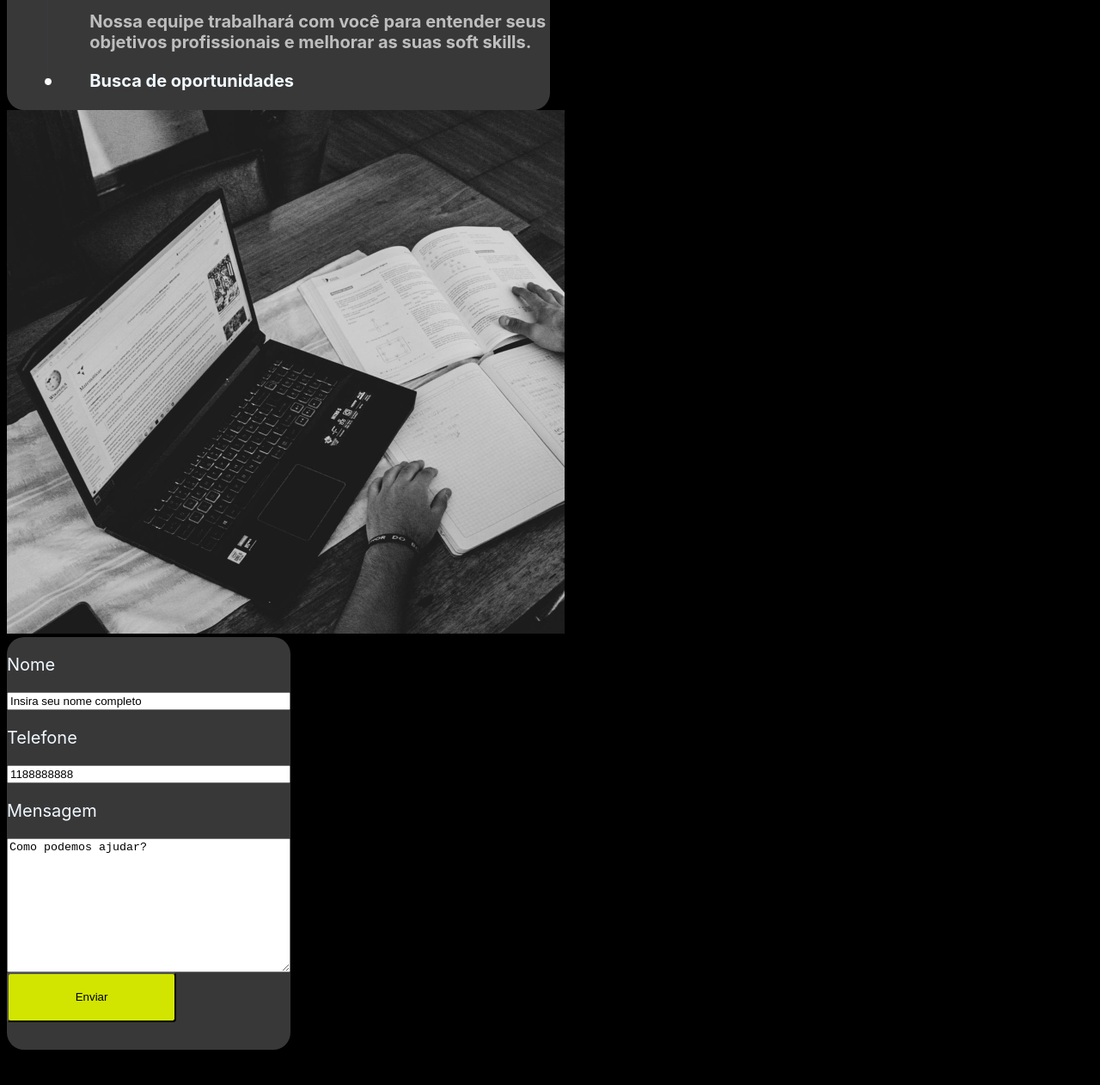
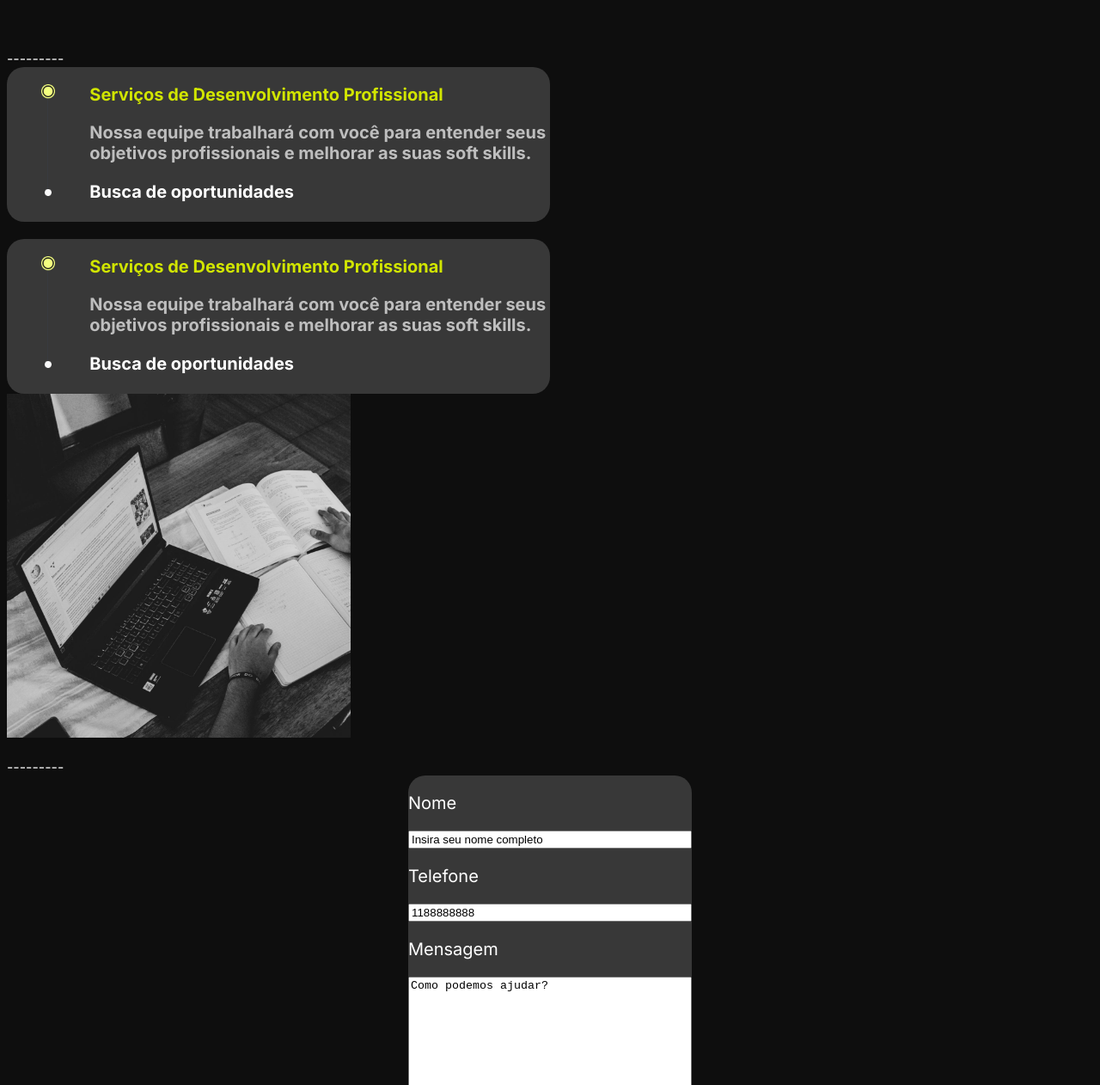
Before and after one commit to dev-bars/site_coderhouse, a plain HTML site: page index.html in a window 1280 px wide. Shown: the part 742-2004 px from the top of the page at 86% size. Before the commit the page ends 1971 px from the top, so only its background shows below. Drawn offline with Linux system fonts and the light colour scheme.

Commit message:
Ajustes de alinhamentos

```diff
--- a/index.html
+++ b/index.html
@@ -24,7 +24,7 @@
     </section>
 </header>
 
-    <main class="cursos">
+<main class="cursos">
         <div>
             <h1 class="textocentro">
                 Cursos online e ao vivo para <br><span class="cortextoverde">transformar sua realidade</span> <br>em
@@ -32,7 +32,7 @@
             </h1>
         </div>
         <div>
-            <p class="textocentro">Aulas online e ao vivo ministradas por referências do mercado digital, com foco
+            <p class="textocentro margembaixo40">Aulas online e ao vivo ministradas por referências do mercado digital, com foco
                 100% prático, mentorias personalizadas e acesso a uma comunidade de +280.000
                 estudantes.</p>
         </div>
@@ -45,28 +45,9 @@
     </main>
 
 
-    <!--Incialmente criei esta aba apenas sendo uma section, mas como ela é a mais importante pensei em criar ela como sendo a main
-    <section class="cursos">
+<section class="empresas" >
         <div>
-            <h1>
-                Cursos online e ao vivo para <span class="cortextoverde">transformar sua realidade</span>em
-                tempo recorde
-            </h1>
-        </div>
-        <div>
-            <p>Aulas online e ao vivo ministradas por referências do mercado digital, com foco
-                100% prático, mentorias personalizadas e acesso a uma comunidade de +280.000
-                estudantes.</p>
-        </div>
-        <div>
-            <button type="button" class="botaoverde">Veja todos os cursos</button>
-        </div>
-    </section>
-    -->
-
-    <section class="empresas" >
-        <div>
-            <h5 class="textocentro">Cursos e Carreiras oficialmente certificados pela</h5>
+            <h3 class="textocentro">Cursos e Carreiras oficialmente certificados pela</h3>
         </div>
 
         <div class="alinhamentologo">
@@ -77,11 +58,34 @@
 
         </div>
         <div>
-            <p class="cortextoverde textocentro"> Conheça mais sobre as empresas que nos certificam</p>
+            <a href="https://site.coderhouse.com/certificadores/br">
+            <h5 class="cortextoverde textocentro margembaixo40"> Conheça mais sobre as empresas que nos certificam</h5></a>
         </div>
     </section>
 
-    <section class="servicos"> <!--Nesta aba de serviços não estou sabendo como colocar os elementos (imagens) ao lado esquerdo e o escrito ao lado direito dentro de uma caixa. No figma este section está na aba servico-1-->
+    <!--
+    <section class="servicos">
+        <div id="alinhaimagem">
+             <img src="imagens/line.png" alt="linha">
+        <div>
+
+        <div>
+            <h2>
+                <p class="cortextoverde">Serviços de Desenvolvimento Profissional</p>
+            </h2>
+            <h3>
+                <p class="cortextovinza">Nossa equipe trabalhará com você para entender seus objetivos
+                    profissionais e melhorar as suas soft skills.</p>
+            </h3>
+            <h4>
+                <p>Busca de oportunidades</p>
+            </h4>
+        </div>
+    </section>
+
+    <br>
+
+    <section class="servicos">
         <div id="alinhaimagem">
              <img src="imagens/line.png" alt="linha">
         <div>
@@ -101,11 +105,66 @@
     </section>
 
 
-    <section>
+
+<section>
         <div>
             <img src="imagens/imagem-servico.png" alt="imagem de um computador com aluno estudando">
         </div>
     </section>
+
+-->
+    ---------
+
+    <!--<div class="container">-->
+        <!--Entendi o uso do container e criei a classe, a questão é que de um lado fic duas section e do outro a section da imagem-->
+    <section class="servicos">
+        <div id="alinhaimagem">
+            <img src="imagens/line.png" alt="linha">
+
+            <div>
+            <h2>
+            <p class="cortextoverde">Serviços de Desenvolvimento Profissional</p>
+            </h2>
+
+            <h3>
+            <p class="cortextovinza">Nossa equipe trabalhará com você para entender seus objetivos
+            profissionais e melhorar as suas soft skills.</p>
+            </h3>
+            <h4>
+            <p>Busca de oportunidades</p>
+            </h4>
+        </div>
+    </section>
+    <br>
+
+
+    <section class="servicos">
+        <div id="alinhaimagem">
+            <img src="imagens/line.png" alt="linha">
+            <div>
+            <h2>
+            <p class="cortextoverde">Serviços de Desenvolvimento Profissional</p>
+            </h2>
+            <h3>
+            <p class="cortextovinza">Nossa equipe trabalhará com você para entender seus objetivos
+            profissionais e melhorar as suas soft skills.</p>
+            </h3>
+            <h4>
+            <p>Busca de oportunidades</p>
+            </h4>
+        </div>
+    </section>
+
+    <section>
+        <div>
+            <img class="tamanhoimg" src="imagens/imagem-servico.png" alt="imagem de um computador com aluno estudando">
+        </div>
+    </section>
+
+<br>
+
+
+---------
 
     <!-- Aquiserá a section avaliacao
     <section>
@@ -113,7 +172,7 @@
     </section>
 -->
 
-    <section>
+<section class="form">
         <div>
         <form class="designform">
             <p>Nome</p>
@@ -126,7 +185,7 @@
             <p>Mensagem</p>
             <textarea cols="30" rows="10">Como podemos ajudar?
             </textarea> <!--aqui não consegui colocar o texto em value-->
-            <button type="button" class="botaoverde">Enviar</button>
+            <button type="button" class="botaoverde">Enviar</button> <!--Como alinhar botao centro-->
         </form>
     </section>
 
--- a/style.css
+++ b/style.css
@@ -6,11 +6,13 @@
 }
 */
 
+@import url('https://fonts.googleapis.com/css2?family=Inter:wght@100..900&display=swap');
+
 body {
-    background-color: black;
-    color: aliceblue;
+    background-color: rgb(14, 14, 14);
+    color: rgb(255, 255, 255);
     font-family: Inter;
-    }
+        }
 
 
 .cortextoverde {
@@ -40,6 +42,10 @@ p {
     margin: 20px 200px 20px 200px;
 }
 
+.margembaixo40 {
+    padding-bottom: 40px;
+}
+
 .botaoverde {
     background-color: #D1E500;
     color: black ;
@@ -62,6 +68,7 @@ p {
     align-items: center;
     /*gap: 20px;*/
     width: 400px;
+    padding: 20px;
  }
 
 .navbar a {
@@ -99,7 +106,7 @@ p {
    justify-content:space-around;
    gap: 40px;
     width: 632px;
-    height: 266;
+    height: 180px;
     border-radius: 20px;
    }
 
@@ -110,6 +117,11 @@ p {
     margin-bottom: 20px;
     width: 20px;
     height: 130px;
+    }
+
+    .tamanhoimg {
+        width: 400px;
+        height: 400px;
     }
 
     .cursos {
@@ -124,3 +136,19 @@ p {
         height: 480px;
         border-radius: 20px;
        }
+
+       .designform #botaocentra{
+        align-items: center;
+        justify-content: center;
+       }
+
+       .form{
+        display: flex;
+        flex-direction: row;
+        align-items: center;
+        justify-content:center;
+           }
+
+       .container {
+        display: flex;
+       }
```
